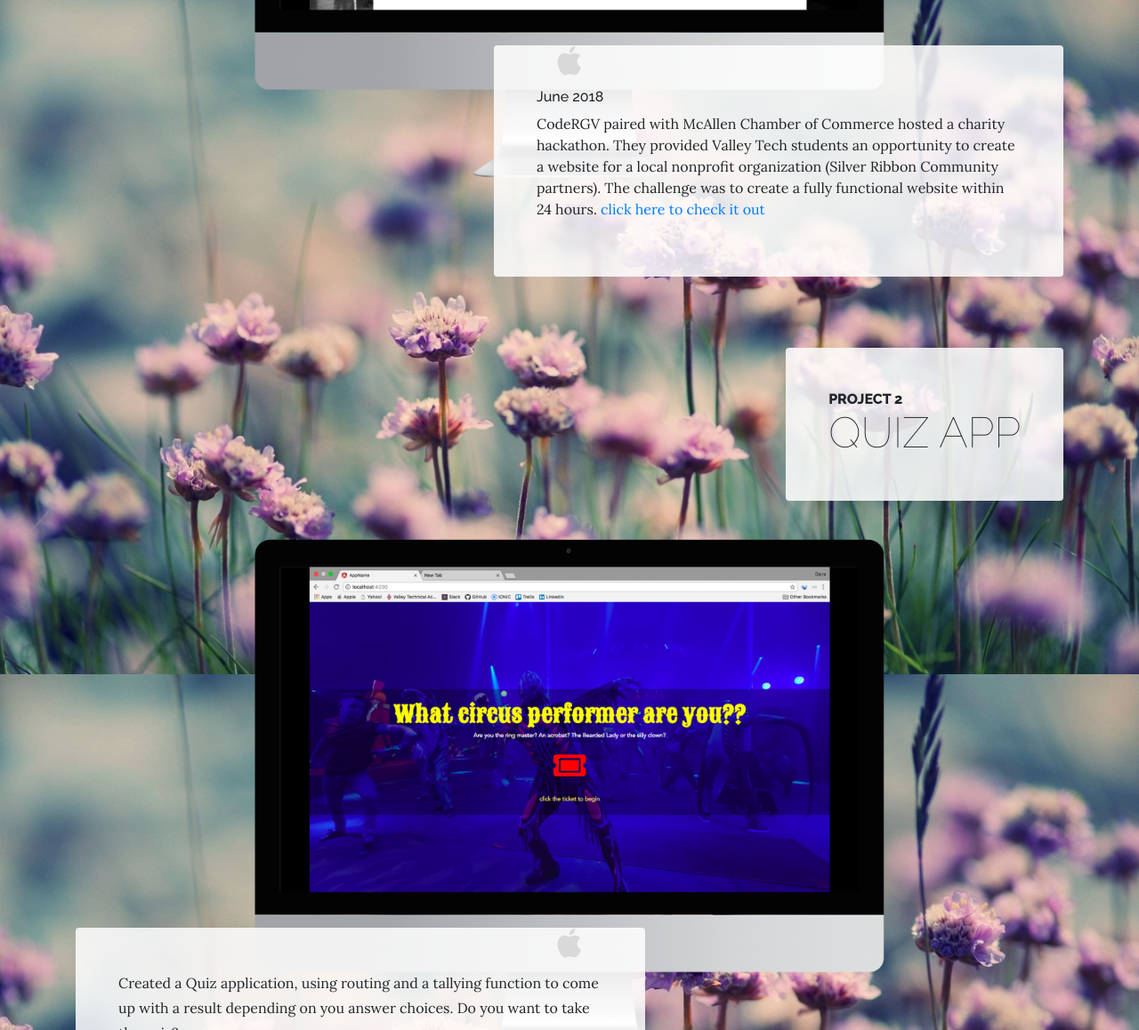
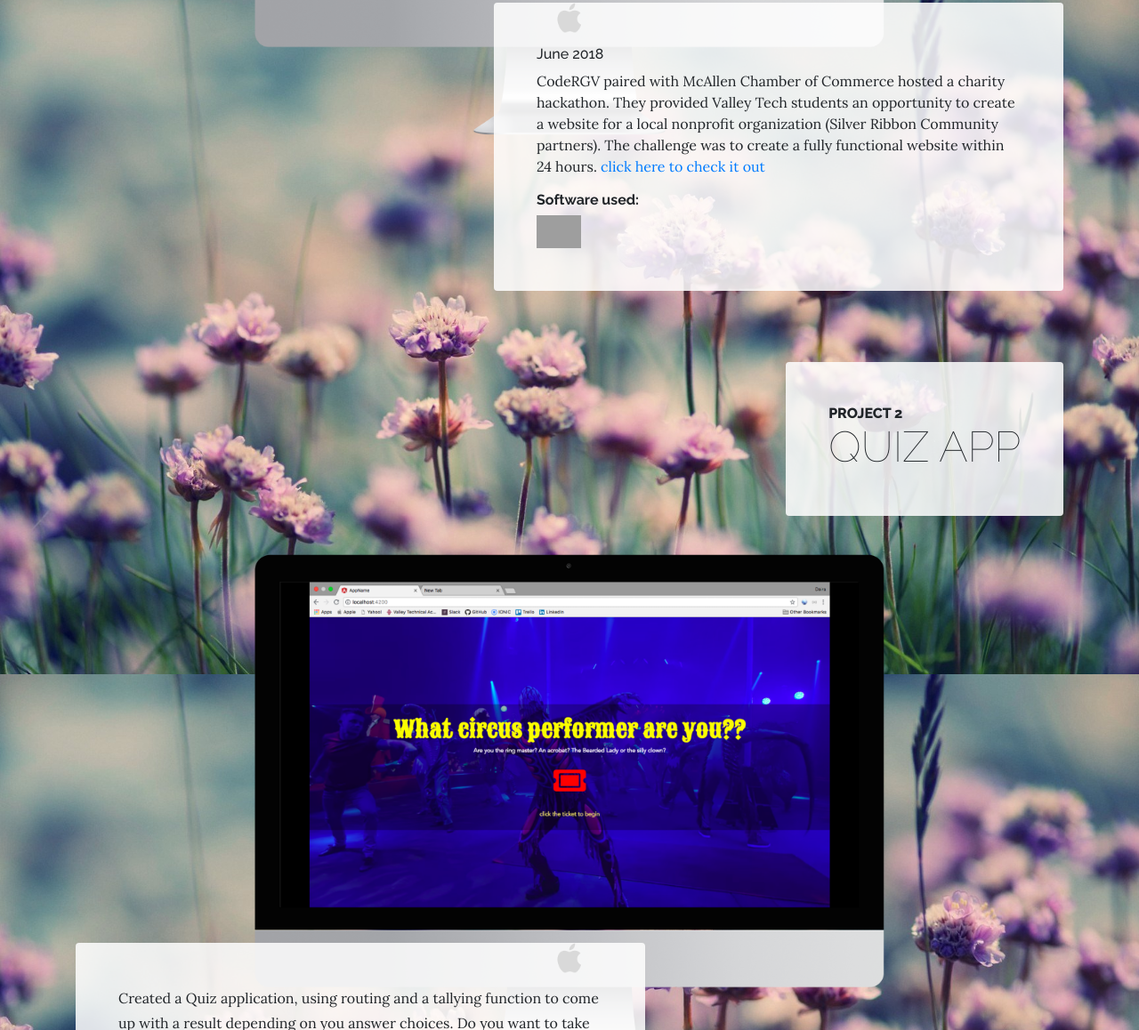
Before and after one commit to dairafelix/dairafelix.github.io, a website: page portfolio.html in a window 1280 px wide. Shown: the part 1642-2800 px from the top of the page at 89% size. Drawn offline with Linux system fonts and the light colour scheme; grey boxes are pictures that could not be loaded.

Commit message:
Cleaning text

```diff
--- a/portfolio.html
+++ b/portfolio.html
@@ -29,7 +29,6 @@
   </head>
 
   <body>
-      <h1>I AM HERE IN PRODUCTS TAB</h1>
 
     <h1 class="site-heading text-center text-white d-none d-lg-block">
       <span class="site-heading-lower">Daira Felix</span>
@@ -102,6 +101,12 @@
                 The challenge was to create a fully functional website within 24 hours.
                 <a href="http://silverribboncommunitypartners.org/">click here to check it out</a>
               </p>
+              <h6><b>Software used:</b></h6>
+              <div class="row">
+                  <div class="col">
+                    <img src="https://image.flaticon.com/icons/png/512/34/34209.png" width="50px">
+                  </div>
+                </div>
             </div>
           </div>
         </div>
@@ -129,7 +134,7 @@
                   <a href="https://dairafelix.github.io/quizApp/"><i class="fas fa-ticket-alt ticket"></i></a>
                 </div>
               <br>
-              <h6><b>Some of the technologies used were:</b></h6>
+              <h6><b>Software used:</b></h6>
                 <div class="row">
                   <div class="col">
                     <img src="https://cdn.parinama.academy/2018/04/29015151/html-css-javascript.png" width="150px">
@@ -159,7 +164,7 @@
             <div class="bg-faded p-5 rounded">
               <p class="mb-0">Created a Todo App with Crud functionalities. This application will create a new todo item, edit the chore, cross it out, and delete the item. </p>
               <br>
-              <h6><b>Some of the technologies used were:</b></h6>
+              <h6><b>Software used:</b></h6>
                 <div class="row">
                   <div class="col">
                     <img src="https://cdn.parinama.academy/2018/04/29015151/html-css-javascript.png" width="150px">
@@ -190,7 +195,7 @@
                   We created an app that will essentially, from a medical view, merge a patient portal with a practice' EMR across a group of doctors for the purpose of streamlining the data of patients who need to see multiple providers. With this app we can hopefully minimize the effects of several doctors prescribing too much or conflicting medications to a single patient. Also patient data can be streamlined across the board.
               </p>
               <br>
-              <h6><b>Some of the technologies used were:</b></h6>
+              <h6><b>Software used:</b></h6>
                 <div class="row">
                   <div class="col">
                     <img src="https://cdn.parinama.academy/2018/04/29015151/html-css-javascript.png" width="150px">
```
